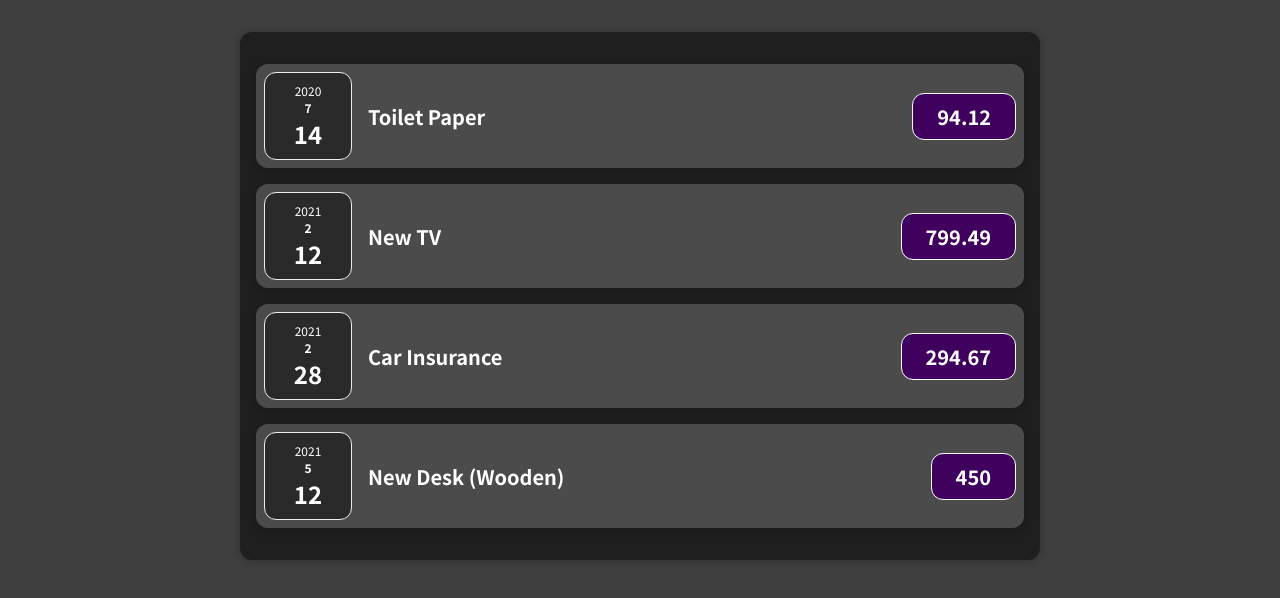
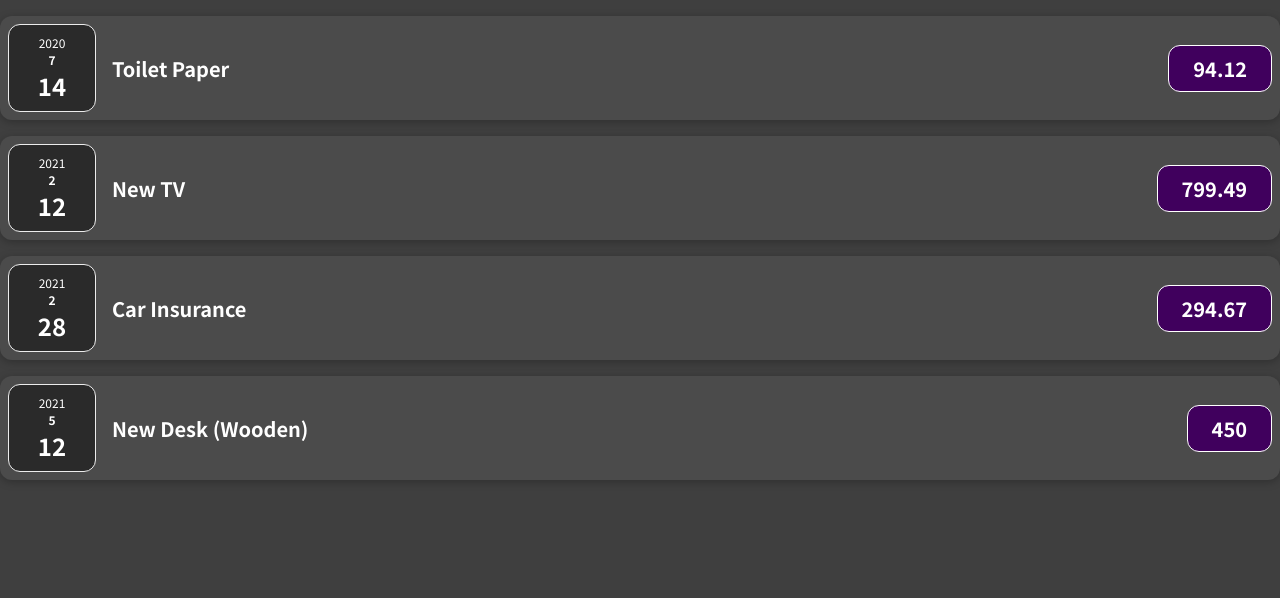
Before and after one commit to wcqrwtqr/react22-course, a JavaScript app in the folder 01-starting-setup/: page / in a window 1280 px wide. Shown: the top 598 px of the page. Built offline with nearby package versions, Linux system fonts and the light colour scheme.

Commit message:
before adding the card component

```diff
--- /dev/null
+++ b/01-starting-setup/src/components/Card.css
@@ -0,0 +1,6 @@
+.card{
+  border-radius: 12px;
+  box-shadow: 0 1px 8px rgba(0, 0, 0, 0.25);
+  /* box-shadow: 0 2px 8px rgba(0, 0, 0, 0.25); */
+  /* border-radius: 12px; */
+}
--- /dev/null
+++ b/01-starting-setup/src/components/Card.js
@@ -0,0 +1,7 @@
+import './Card.css'
+function Card(){
+  return (
+    <div className='card'> </div>
+  )
+}
+export default Card;
--- a/01-starting-setup/src/components/ExpenseItem.js
+++ b/01-starting-setup/src/components/ExpenseItem.js
@@ -1,4 +1,5 @@
 import './ExpenseItem.css'
+import Card from './Card'
 import ExpenseDate from './ExpenseDate'
 
 function ExpenseItem(props){
--- a/01-starting-setup/src/components/Expenses.css
+++ b/01-starting-setup/src/components/Expenses.css
@@ -4,6 +4,4 @@
   margin: 2rem auto;
   width: 50rem;
   max-width: 95%;
-  border-radius: 12px;
-  box-shadow: 0 1px 8px rgba(0, 0, 0, 0.25);
 }
--- a/01-starting-setup/src/components/Expenses.js
+++ b/01-starting-setup/src/components/Expenses.js
@@ -3,7 +3,7 @@ import ExpenseItem from './ExpenseItem'
 
 function Expenses (props){
   return(
-    <div className='expenses'>
+    <div>
       <ExpenseItem
         title={props.items[0].title}
         amount={props.items[0].amount}
```
